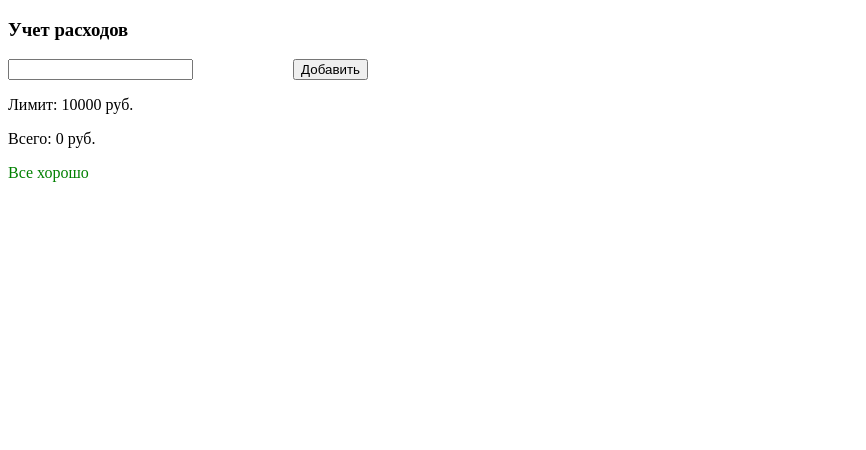
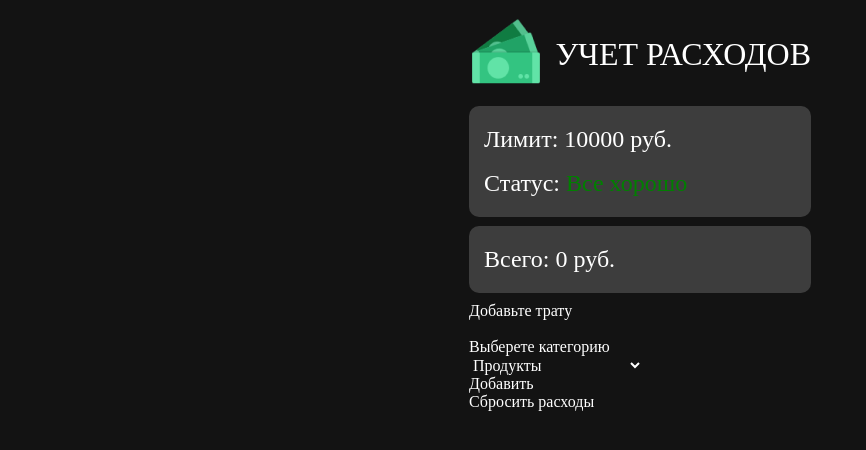
Before and after one commit to EmilKhamatnurov/Expenses__App, a plain HTML site: page index.html in a window 1280 px wide. Shown: the whole page, without its empty margins (0-866 px from the left). Drawn offline with Linux system fonts and the light colour scheme.

Commit message:
Начал дизайнить

```diff
--- a/index.css
+++ /dev/null
@@ -1,18 +0,0 @@
-.expenses-app {
-	/* margin: 0 auto; */
-	max-width: 360px;
-}
-
-.row {
-	display: flex;
-	justify-content: space-between;
-	align-items: start;
-}
-
-.status {
-	color: green;
-}
-
-.status_red {
-	color: red;
-}
--- a/index.html
+++ b/index.html
@@ -5,22 +5,56 @@
 	<meta http-equiv="X-UA-Compatible" content="IE=edge">
 	<meta name="viewport" content="width=device-width, initial-scale=1.0">
 	<title>Приложение учета расходов</title>
-	<link rel="stylesheet" href="index.css">
+	<link rel="stylesheet" href="styles/index.css">
+	<link rel="stylesheet" href="styles/reset.css">
 </head>
 <body>
 	<div class="expenses-app">
-		<h3>Учет расходов</h3>
-		<div class="row">
-			<input class="js-input input" type="number">
-			<button class="js-input-button input-button">Добавить</button>
-		</div>
-		<div class="row">
+		<div class="container">
+
+			<div class="expenses-app__header">
+				<img class="expenses-app__logo" src="resorces/App__Logo.png" alt="Application Logo">
+				<h3 class="expenses-app__title">Учет расходов</h3>
+			</div>
+
 			<div class="expenses-app__info">
-				<p>Лимит: <span class="js-limit"></span></p>
-				<p>Всего: <span class="js-total-output"></span></p>
-				<p class="js-status status"></p>
+				<div class="expenses-app__block">
+					<p class="limit__text">Лимит: <span class="js-limit limit"></span></p>
+					<p class="status__text" >Статус: <span class="js-status status"></span></p>
+				</div>
+				<div class="expenses-app__block">
+					<p class="total-output__text">Всего: <span class="js-total-output total-output"></span></p>
+				</div>
 			</div>
-			<div class="js-history history"></div>
+
+			<div class="expenses-app__action">
+				<p>Добавьте трату</p>
+				<input class="js-input input" type="number">
+				<p>Выберете категорию</p>
+				<select name="category" class="js-category">
+					<option value="продукты">Продукты</option>
+					<option value="коммунальные услуги">Коммунальные услуги</option>
+					<option value="развлечения">Развлечения</option>
+					<option value="транспорт">Транспорт</option>
+					<option value="покупки">Покупки</option>
+					<option value="другое">Другое</option>
+				</select>
+			</div>
+
+			<div class="row">
+				<button class="js-input-button input-button">Добавить</button>
+			</div>
+			<div class="row">
+
+
+
+
+
+				<div class="js-history history"></div>
+			</div>
+			<div class="row">
+				<button class="js-clear-history-button">Сбросить расходы</button>
+			</div>
 		</div>
 	</div>
 	<script src="expenses-app.js"></script>
--- a/index.js
+++ b/index.js
@@ -11,30 +11,35 @@ const totalCostOutputNode = document.querySelector('.js-total-output');
 const historyNode = document.querySelector('.js-history');
 const limitNode = document.querySelector('.js-limit');
 const statusNode = document.querySelector('.js-status');
+const categoryNode = document.querySelector('.js-category');
+const clearButtonNode = document.querySelector('.js-clear-history-button');
 
 const expenses = [
 	//Массив, который хранит в себе список всех трат
 	// Форма:
 	// {
+	// amount: 0,
 	// category: "Продукты",
-	// amount: 0,
 	// },
 ];
 init(expenses);
-
+// Код для кнопки "Добавить"
 buttonNode.addEventListener('click', function () {
 	const expense = getExpenseFromUser();
 
 	if (!expense) {
 		return
 	}
-	console.log(expense);
 	trackExpensee(expense);
 
 	render(expenses)
 
 });
-
+// Код для кнопки "Сбросить все расходы"
+clearButtonNode.addEventListener('click', function (){
+	expenses.length = 0;
+	render(expenses);
+});
 
 function init(expenses) {
 	let totalCost = 0;
@@ -52,7 +57,7 @@ function getExpenseFromUser() {
 		return null;
 	}
 	// 2.1 Сохраняем трату с список
-	const expense = {amount: parseInt(inputNode.value)};
+	const expense = {amount: parseInt(inputNode.value), category: categoryNode.value};
 	// 2.2 Обновляем поле
 	clearInput()
 
@@ -83,7 +88,7 @@ function render(expenses) {
 function renderHistory(expenses) {
 	let expensesListHTML = '';
 	expenses.forEach(element => {
-		expensesListHTML += `<li>${element["amount"]} ${CURRENCY}</li>`;
+		expensesListHTML += `<li>${element["amount"]} ${CURRENCY} - ${element["category"]}</li>`;
 	});
 
 	historyNode.innerHTML = `<ol>${expensesListHTML}</ol>`;
--- /dev/null
+++ b/styles/index.css
@@ -0,0 +1,76 @@
+html,
+body {
+	background-color: #131313;
+}
+
+.container {
+	max-width: 342px;
+	margin: 0 auto;
+}
+
+.expenses-app {
+	margin: 0 auto;
+	max-width: 375px;
+	background-color: #131313;
+	padding-top: 17px;
+}
+
+.expenses-app__header {
+	display: flex;
+	justify-content: space-between;
+	align-items: center;
+	margin-bottom: 15px;
+}
+
+.expenses-app__block {
+	background-color: #3D3D3D;
+	padding: 19px 0 19px 15px;
+	display: flex;
+	flex-direction: column;
+	gap: 15px;
+	margin-bottom: 9px;
+	border-radius: 10px;
+}
+
+.limit,
+.status,
+.total-output {
+	font-weight: 500;
+	font-size: 24px;
+	line-height: 29px;
+}
+
+.limit__text,
+.status__text,
+.total-output__text {
+	font-weight: 500;
+	font-size: 24px;
+	line-height: 29px;
+	color: #fff;
+}
+
+.expenses-app__logo {
+	width: 74px;
+	height: 74px;
+}
+
+.expenses-app__title {
+	font-weight: 400;
+	font-size: 32px;
+	line-height: 40px;
+	text-transform: uppercase;
+}
+
+.row {
+	display: flex;
+	justify-content: space-between;
+	align-items: start;
+}
+
+.status {
+	color: green;
+}
+
+.status_red {
+	color: red;
+}
--- /dev/null
+++ b/styles/reset.css
@@ -0,0 +1,124 @@
+/* Reset and base styles  */
+* {
+	padding: 0px;
+	margin: 0px;
+	border: none;
+}
+
+*,
+*::before,
+*::after {
+	box-sizing: border-box;
+	color: #ffffff;
+}
+
+:focus,
+:active {
+	/*outline: none;*/
+}
+
+a:focus,
+a:active {
+	/* outline: none;*/
+}
+
+/* Links */
+
+a,
+a:link,
+a:visited {
+	/* color: inherit; */
+	text-decoration: none;
+	/* display: inline-block; */
+}
+
+a:hover {
+	/* color: inherit; */
+	text-decoration: none;
+}
+
+/* Common */
+
+aside,
+nav,
+footer,
+header,
+section,
+main {
+	display: block;
+}
+
+h1,
+h2,
+h3,
+h4,
+h5,
+h6,
+p {
+	font-size: inherit;
+	font-weight: inherit;
+}
+
+ul,
+ul li {
+	list-style: none;
+}
+
+img {
+	vertical-align: top;
+}
+
+img,
+svg {
+	max-width: 100%;
+	height: auto;
+}
+
+address {
+	font-style: normal;
+}
+
+/* Form */
+
+input,
+textarea,
+button,
+select {
+	font-family: inherit;
+	font-size: inherit;
+	color: inherit;
+	background-color: transparent;
+}
+
+input::-ms-clear {
+	display: none;
+}
+
+button,
+input[type="submit"] {
+	display: inline-block;
+	box-shadow: none;
+	background-color: transparent;
+	background: none;
+	cursor: pointer;
+}
+
+input:focus,
+input:active,
+button:focus,
+button:active {
+	outline: none;
+}
+
+button::-moz-focus-inner {
+	padding: 0;
+	border: 0;
+}
+
+label {
+	cursor: pointer;
+}
+
+legend {
+	display: block;
+}
```
Also changed, not shown: resorces/App__Logo.png (added).
